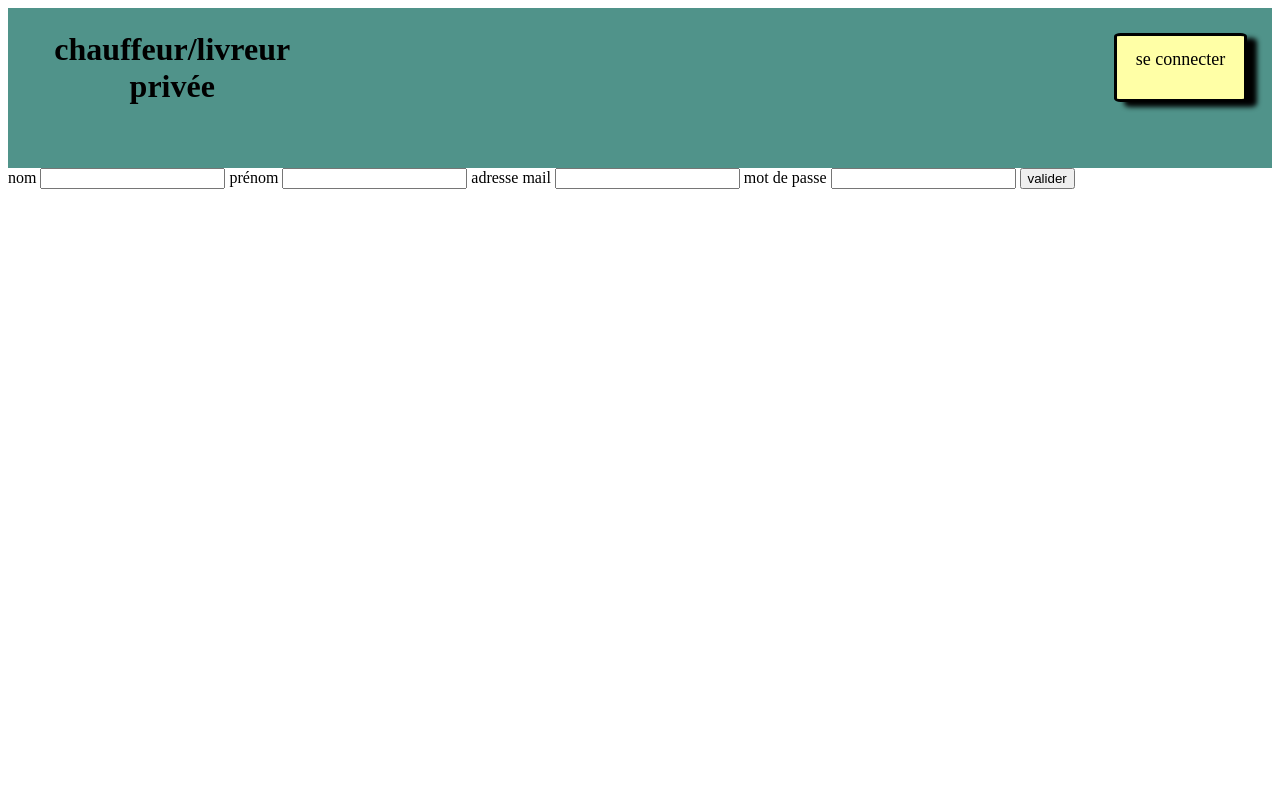
After one commit to Loic28130/MON-PROJET, a PHP site: page /formulaire_inscription.php in a window 1280 px wide. The commit adds this page. Run offline with PHP 8.4, Linux system fonts and the light colour scheme.

Commit message:
formulaire

```diff
--- a/css/style.css
+++ b/css/style.css
@@ -4,7 +4,7 @@ html {
 }
 
 body {
-    width: 100%;
+    /* width: 100%; */
     height: 100%;
     position: relative;
 }
--- /dev/null
+++ b/formulaire_inscription.php
@@ -0,0 +1,32 @@
+<!DOCTYPE html>
+<html lang="fr">
+<head>
+    <meta charset="UTF-8">
+    <meta http-equiv="X-UA-Compatible" content="IE=edge">
+    <meta name="viewport" content="width=device-width, initial-scale=1.0">
+    <title>inscription</title>
+    <link rel="stylesheet" href="css/style.css">
+</head>
+<body>
+    <?php include ("./structure/en-tete.php");?>
+
+    <form action="" method="post">
+        <label for="nom">nom</label>
+        <input type="text" name="nom" required>
+
+        <label for="prenom">prénom</label>
+        <input type="text" name="prenom" required>
+
+        <label for="email">adresse mail</label>
+        <input type="email" name="email" required>
+
+        <label for="password">mot de passe</label>
+        <input type="password" name="password" required>
+
+       <button type="submit">valider</button>
+    </form>
+
+
+
+</body>
+</html>
--- /dev/null
+++ b/structure/en-tete.php
@@ -0,0 +1,7 @@
+
+
+<div id="en-tete">
+        <span><h1>chauffeur/livreur privée</h1></span>
+        <a href="" class="bouton">se connecter</a>
+
+    </div>
--- /dev/null
+++ b/structure/footer.php
@@ -0,0 +1,5 @@
+
+<div id="pied_de_page">
+        <a href="">nous contacter</a>
+
+    </div>
```
Also changed, not shown: formulaire_inscription.html (deleted, +0 -25 lines), index.php (renamed from index.html, +3 -10 lines).
